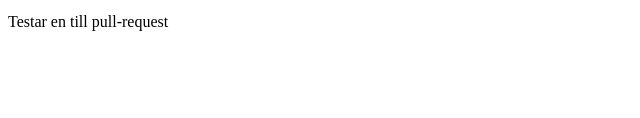
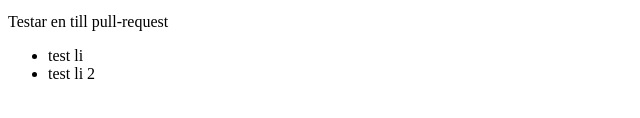
Before and after one commit to springsten/turtle, a plain HTML site: page index.html in a window 1280 px wide. Shown: the part 426-544 px from the top of the page, without its empty margins (0-640 px from the left). Drawn offline with Linux system fonts and the light colour scheme.

Commit message:
made a ul

```diff
--- a/index.html
+++ b/index.html
@@ -19,5 +19,11 @@
 <h3>Jenni provar igen då!</h3>
 <p>test test test</p>
 <p>Testar en till pull-request</p>
+<ul>
+  <li>
+    test li
+  </li>
+  <li>test li 2</li>
+</ul>
 </body>
 </html>
```
